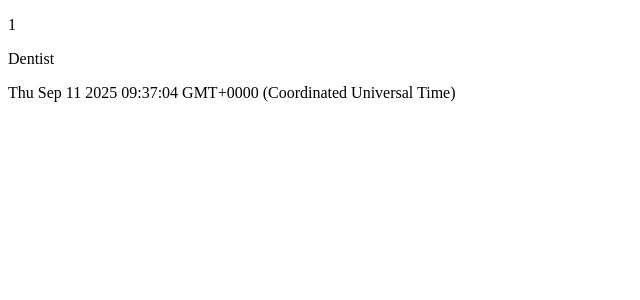
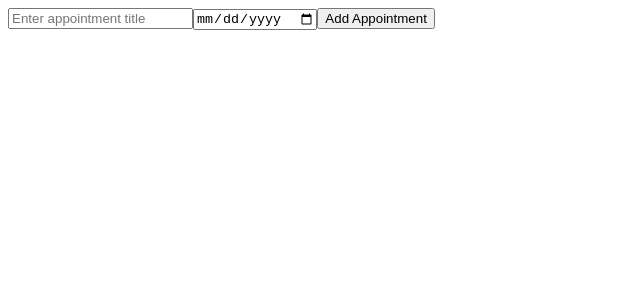
Before and after one commit to benshabbat/appiontment-app-angular, an Angular app in the folder appointment-app/: page / in a window 1280 px wide. Shown: the top 300 px of the page, without its empty margins (0-640 px from the left). Built offline with nearby package versions, Linux system fonts and the light colour scheme.

Commit message:
feat: implement appointment addition functionality with input fields

```diff
--- a/appointment-app/src/app/appointment-list/appointment-list.html
+++ b/appointment-app/src/app/appointment-list/appointment-list.html
@@ -1,3 +1,13 @@
-<p>{{ appointment.id}}</p>
-<p>{{ appointment.title}}</p>
-<p>{{ appointment.date}}</p>
+<div>
+  <input [(ngModel)]="newAppointmentTitle" type="text" placeholder="Enter appointment title" />
+  <input [(ngModel)]="newAppointmentDate" type="date" />
+  <button (click)="addAppointment()">Add Appointment</button>
+</div>
+
+<ul>
+  @for( appointment of appointments; track appointment.title) {
+  <li>
+    <strong>{{ appointment.title }}</strong> - {{ appointment.date }}
+  </li>
+  }
+</ul>
--- a/appointment-app/src/app/appointment-list/appointment-list.ts
+++ b/appointment-app/src/app/appointment-list/appointment-list.ts
@@ -1,16 +1,28 @@
 import { Component } from '@angular/core';
 import { Appointment } from '../models/appointment';
+import { FormsModule } from '@angular/forms';
 
 @Component({
   selector: 'app-appointment-list',
-  imports: [],
+  imports: [FormsModule],
   templateUrl: './appointment-list.html',
   styleUrl: './appointment-list.css'
 })
 export class AppointmentList {
-  appointment:Appointment={
-    id:1,
-    title:'Dentist',
-    date:new Date(),
+  newAppointmentTitle: string = '';
+  newAppointmentDate: Date = new Date();
+  appointments: Appointment[] = [];
+
+  addAppointment() {
+    if (this.newAppointmentTitle && this.newAppointmentDate) {
+      const newAppointment: Appointment = {
+        id: this.appointments.length + 1,
+        title: this.newAppointmentTitle,
+        date: this.newAppointmentDate
+      };
+      this.appointments.push(newAppointment);
+      this.newAppointmentTitle = '';
+      this.newAppointmentDate = new Date();
+    }
   }
 }
```
